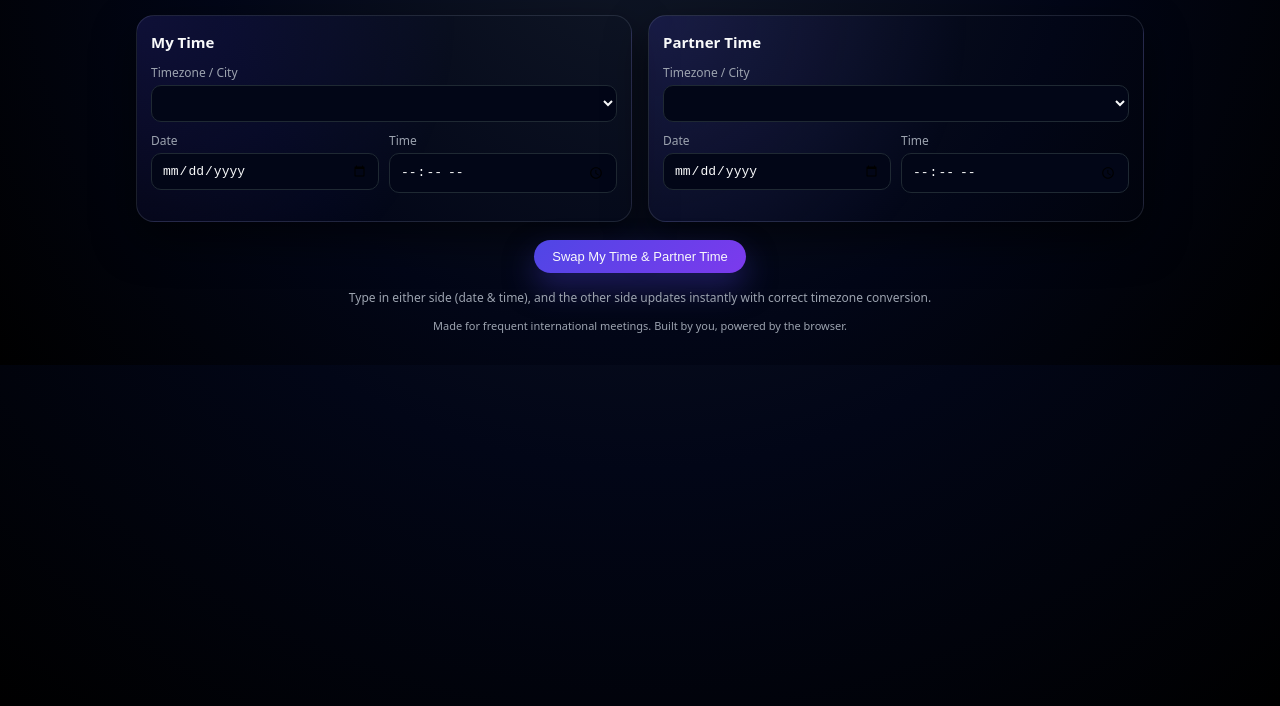
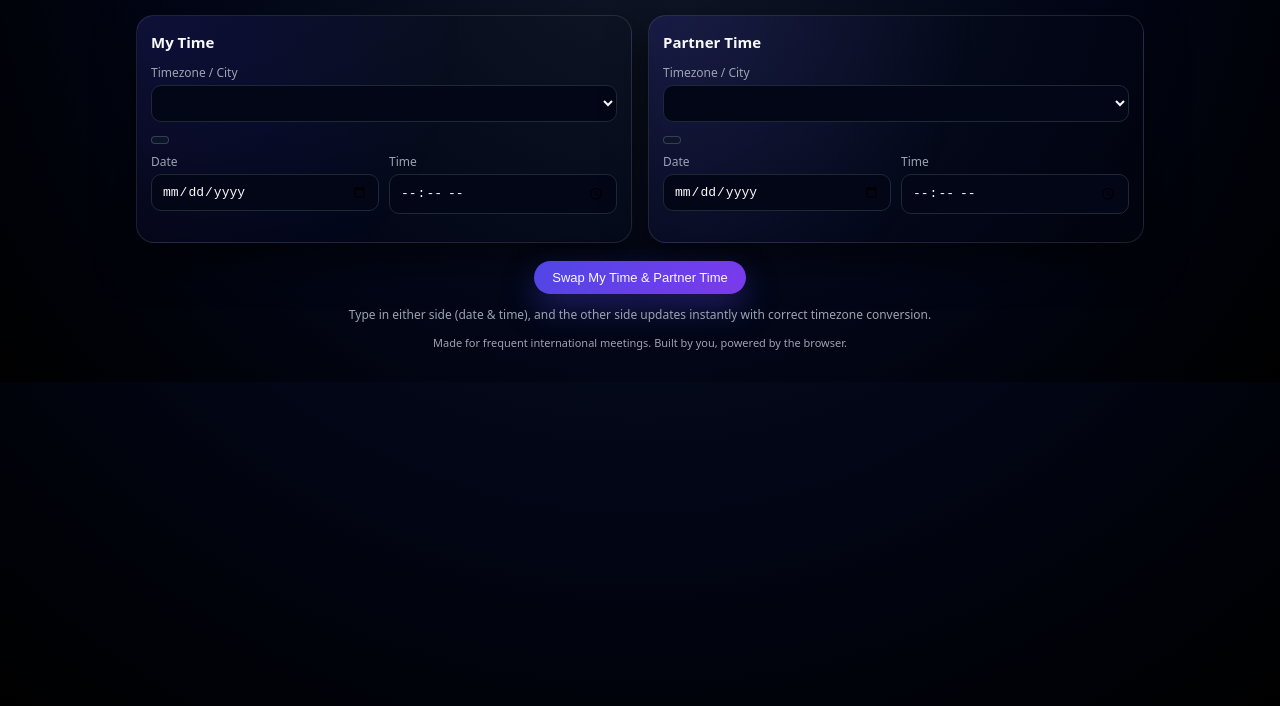
Before and after one commit to ilmagnificho/timezone-meeting-helper, a plain HTML site: page index.html in a window 1280 px wide. Shown: the part 94-800 px from the top of the page. Drawn offline with nearby package versions, Linux system fonts and the light colour scheme.

Commit message:
Update style.css

```diff
--- a/style.css
+++ b/style.css
@@ -1,4 +1,3 @@
-
 *,
 *::before,
 *::after {
@@ -164,6 +163,31 @@ input[type="time"]:focus-visible {
   width: 100%;
 }
 
+/* UTC 오프셋 & DST 표시용 */
+.offset-row {
+  font-size: 11px;
+  color: var(--text-muted);
+  margin-bottom: 6px;
+}
+
+.offset-pill {
+  display: inline-flex;
+  align-items: center;
+  padding: 3px 8px;
+  border-radius: 999px;
+  background: rgba(15, 23, 42, 0.85);
+  border: 1px solid rgba(148, 163, 184, 0.3);
+  white-space: nowrap;
+}
+
+/* 시간 차이 표시 영역 */
+.diff-bar {
+  text-align: center;
+  font-size: 12px;
+  color: var(--text-muted);
+  margin-bottom: 10px;
+}
+
 .controls {
   display: flex;
   justify-content: center;
```
